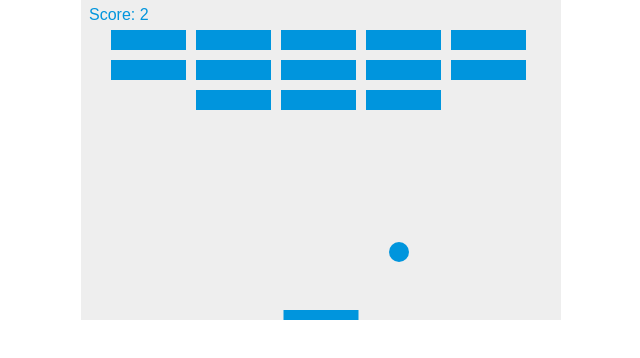
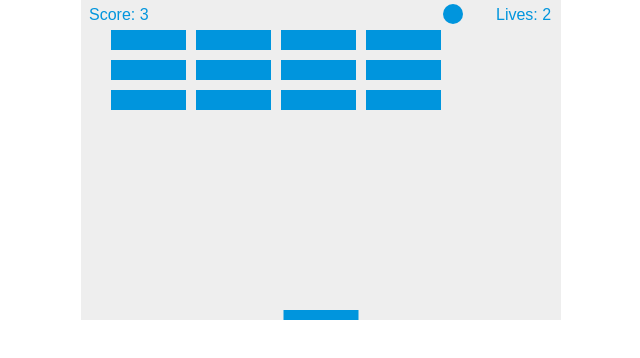
Before and after one commit to Venpresath/Breakout-Tutorial, a plain HTML site: page index.html in a window 1280 px wide. Shown: the whole page, without its empty margins (319-959 px from the left). Drawn offline with Linux system fonts and the light colour scheme.

Commit message:
finished game

```diff
--- a/index.html
+++ b/index.html
@@ -43,6 +43,7 @@
         var brickOffsetTop = 30;
         var brickOffsetLeft = 30;
         var score = 0;
+        var lives = 3;
 
         var bricks = [];
         for (var c = 0; c < brickColumnCount; c++) {
@@ -54,6 +55,7 @@
 
         document.addEventListener("keydown", keyDownHandler, false);
         document.addEventListener("keyup", keyUpHandler, false);
+        document.addEventListener("mousemove", mouseMoveHandler, false);
 
         function keyDownHandler(e) {
             if (e.keyCode == 39) {
@@ -71,6 +73,12 @@
                 leftPressed = false;
             }
         }
+        function mouseMoveHandler(e) {
+            var relativeX = e.clientX - canvas.offsetLeft;
+            if (relativeX > 0 && relativeX < canvas.width) {
+                paddleX = relativeX - paddleWidth / 2;
+            }
+        }
         function collisionDetection() {
             for (var c = 0; c < brickColumnCount; c++) {
                 for (var r = 0; r < brickRowCount; r++) {
@@ -80,16 +88,14 @@
                             dy = -dy;
                             b.status = 0;
                             score++;
+                            if (score == brickRowCount * brickColumnCount) {
+                                alert("YOU WIN, CONGRATS!");
+                                document.location.reload();
+                            }
                         }
                     }
                 }
             }
-        }
-
-        function drawScore() {
-            ctx.font = "16px Arial";
-            ctx.fillStyle = "#0095DD";
-            ctx.fillText("Score: " + score, 8, 20);
         }
 
         function drawBall() {
@@ -123,13 +129,24 @@
                 }
             }
         }
+        function drawScore() {
+            ctx.font = "16px Arial";
+            ctx.fillStyle = "#0095DD";
+            ctx.fillText("Score: " + score, 8, 20);
+        }
+        function drawLives() {
+            ctx.font = "16px Arial";
+            ctx.fillStyle = "#0095DD";
+            ctx.fillText("Lives: " + lives, canvas.width - 65, 20);
+        }
 
         function draw() {
             ctx.clearRect(0, 0, canvas.width, canvas.height);
-            drawScore();
             drawBricks();
             drawBall();
             drawPaddle();
+            drawScore();
+            drawLives();
             collisionDetection();
 
             if (x + dx > canvas.width - ballRadius || x + dx < ballRadius) {
@@ -143,8 +160,18 @@
                     dy = -dy;
                 }
                 else {
-                    alert("GAME OVER");
-                    document.location.reload();
+                    lives--;
+                    if (!lives) {
+                        alert("GAME OVER");
+                        document.location.reload();
+                    }
+                    else {
+                        x = canvas.width / 2;
+                        y = canvas.height - 30;
+                        dx = 3;
+                        dy = -3;
+                        paddleX = (canvas.width - paddleWidth) / 2;
+                    }
                 }
             }
 
@@ -157,9 +184,10 @@
 
             x += dx;
             y += dy;
+            requestAnimationFrame(draw);
         }
 
-        setInterval(draw, 10);
+        draw();
 
     </script>
 
```
